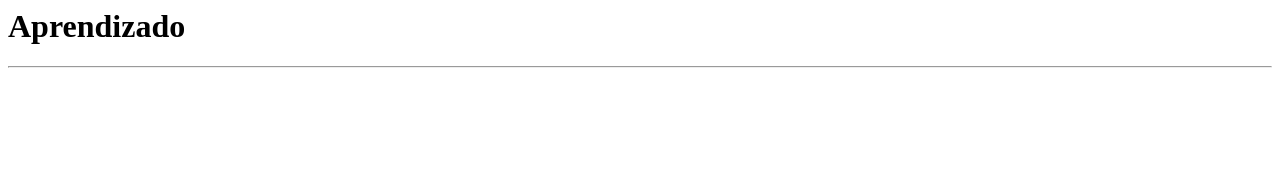
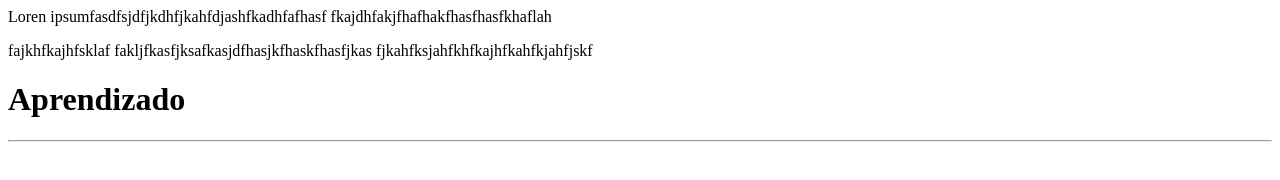
Before and after one commit to RaquelSampaio/Ola-Mundo, a plain HTML site: page site/index.html in a window 1280 px wide. Drawn offline with Linux system fonts and the light colour scheme.

Commit message:
Segundo parágrafo

```diff
--- a/site/index.html
+++ b/site/index.html
@@ -11,6 +11,12 @@ páginas tem de ser feita em pt br-->
 
 <body>
 
+	<p> Loren ipsumfasdfsjdfjkdhfjkahfdjashfkadhfafhasf
+		fkajdhfakjfhafhakfhasfhasfkhaflah</p> <p>fajkhfkajhfsklaf
+		fakljfkasfjksafkasjdfhasjkfhaskfhasfjkas
+		fjkahfksjahfkhfkajhfkahfkjahfjskf
+	</p>
+
 <h1>Aprendizado</h1>
 <hr>
 </body>
```
